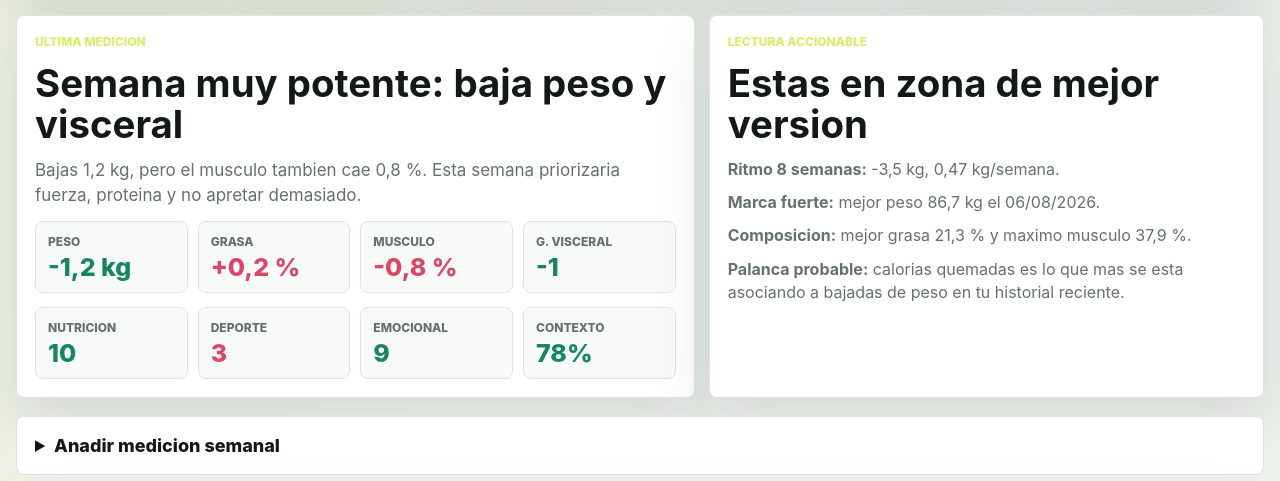
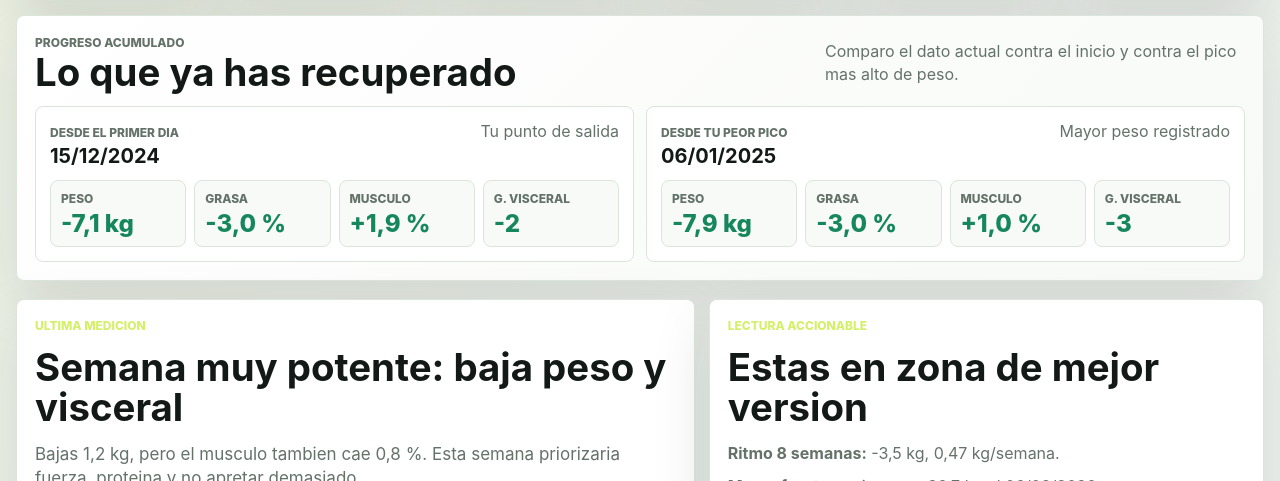
Before and after one commit to davidrosellfx/deporte, a plain HTML site: page index.html in a window 1280 px wide. Shown: the part 791-1272 px from the top of the page. Drawn offline with Linux system fonts and the light colour scheme.

Commit message:
Mejorar dashboard de progreso

```diff
--- a/app.js
+++ b/app.js
@@ -227,6 +227,7 @@ function render() {
   if (!rows.length) return;
   renderHero();
   renderCards();
+  renderProgressComparison();
   renderLastReading();
   renderInsights();
   renderTrendSummary();
@@ -288,6 +289,61 @@ function renderCards() {
         : `<b class="${deltaClass(card.change, card.m)}">${formatSigned(card.change, card.m)}</b> vs medicion anterior`}</p>
     </article>
   `).join("");
+}
+
+function renderProgressComparison() {
+  const first = rows[0];
+  const worst = maxRow(rows.filter(row => Number.isFinite(row.peso)), "peso");
+  const last = rows.at(-1);
+  const references = [
+    {
+      label: "Desde el primer dia",
+      date: first.fecha,
+      row: first,
+      note: "Tu punto de salida"
+    },
+    {
+      label: "Desde tu peor pico",
+      date: worst.fecha,
+      row: worst,
+      note: "Mayor peso registrado"
+    }
+  ];
+  const progressMetrics = ["peso", "grasa", "musculo", "visceral"].map(metric);
+
+  document.getElementById("progressComparison").innerHTML = `
+    <div class="section-head compact">
+      <div>
+        <p class="eyebrow">Progreso acumulado</p>
+        <h2>Lo que ya has recuperado</h2>
+      </div>
+      <p>Comparo el dato actual contra el inicio y contra el pico mas alto de peso.</p>
+    </div>
+    <div class="progress-columns">
+      ${references.map(reference => `
+        <article class="progress-card">
+          <div class="progress-card-head">
+            <div>
+              <span>${reference.label}</span>
+              <strong>${formatDate(reference.date)}</strong>
+            </div>
+            <p>${reference.note}</p>
+          </div>
+          <div class="progress-kpis">
+            ${progressMetrics.map(item => {
+              const change = delta(last, reference.row, item.key);
+              return `
+                <div>
+                  <span>${item.label}</span>
+                  <strong class="${deltaClass(change, item)}">${formatSigned(change, item)}</strong>
+                </div>
+              `;
+            }).join("")}
+          </div>
+        </article>
+      `).join("")}
+    </div>
+  `;
 }
 
 function renderLastReading() {
--- a/index.html
+++ b/index.html
@@ -36,6 +36,8 @@
     </section>
 
     <section class="summary-grid" id="metricCards"></section>
+
+    <section class="progress-panel" id="progressComparison"></section>
 
     <section class="focus-grid">
       <article class="panel decision-panel" id="lastReading"></article>
--- a/styles.css
+++ b/styles.css
@@ -276,6 +276,85 @@ body[data-theme="dark"] .hero-panel {
 
 .metric-card strong {
   font-size: 31px;
+  line-height: 1;
+  white-space: nowrap;
+}
+
+.progress-panel {
+  border: 1px solid var(--line);
+  border-radius: 8px;
+  background: linear-gradient(135deg, var(--panel), var(--panel-soft));
+  box-shadow: var(--shadow);
+  padding: 18px;
+  display: grid;
+  gap: 14px;
+}
+
+.progress-panel > .section-head > p {
+  max-width: 420px;
+  color: var(--muted);
+  line-height: 1.45;
+}
+
+.progress-columns {
+  display: grid;
+  grid-template-columns: repeat(2, minmax(0, 1fr));
+  gap: 12px;
+}
+
+.progress-card {
+  border: 1px solid var(--line);
+  border-radius: 8px;
+  background: var(--panel);
+  padding: 14px;
+  display: grid;
+  gap: 12px;
+}
+
+.progress-card-head {
+  display: flex;
+  justify-content: space-between;
+  gap: 12px;
+  align-items: start;
+}
+
+.progress-card-head span,
+.progress-kpis span {
+  color: var(--muted);
+  font-size: 12px;
+  font-weight: 850;
+  text-transform: uppercase;
+}
+
+.progress-card-head strong {
+  display: block;
+  margin-top: 3px;
+  font-size: 20px;
+}
+
+.progress-card-head p {
+  color: var(--muted);
+  text-align: right;
+  line-height: 1.35;
+}
+
+.progress-kpis {
+  display: grid;
+  grid-template-columns: repeat(4, minmax(0, 1fr));
+  gap: 8px;
+}
+
+.progress-kpis div {
+  border: 1px solid var(--line);
+  border-radius: 8px;
+  background: var(--panel-soft);
+  padding: 10px;
+  display: grid;
+  gap: 6px;
+}
+
+.progress-kpis strong {
+  font-size: 24px;
   line-height: 1;
   white-space: nowrap;
 }
@@ -624,6 +703,7 @@ th {
 @media (max-width: 1080px) {
   .hero,
   .summary-grid,
+  .progress-columns,
   .focus-grid,
   .context-board,
   .charts,
@@ -660,6 +740,8 @@ th {
   }
 
   .summary-grid,
+  .progress-columns,
+  .progress-kpis,
   .delta-grid,
   .context-strip,
   .context-mini-grid,
```
Also changed, not shown: preview-dashboard.png (deleted), 1 other file.
